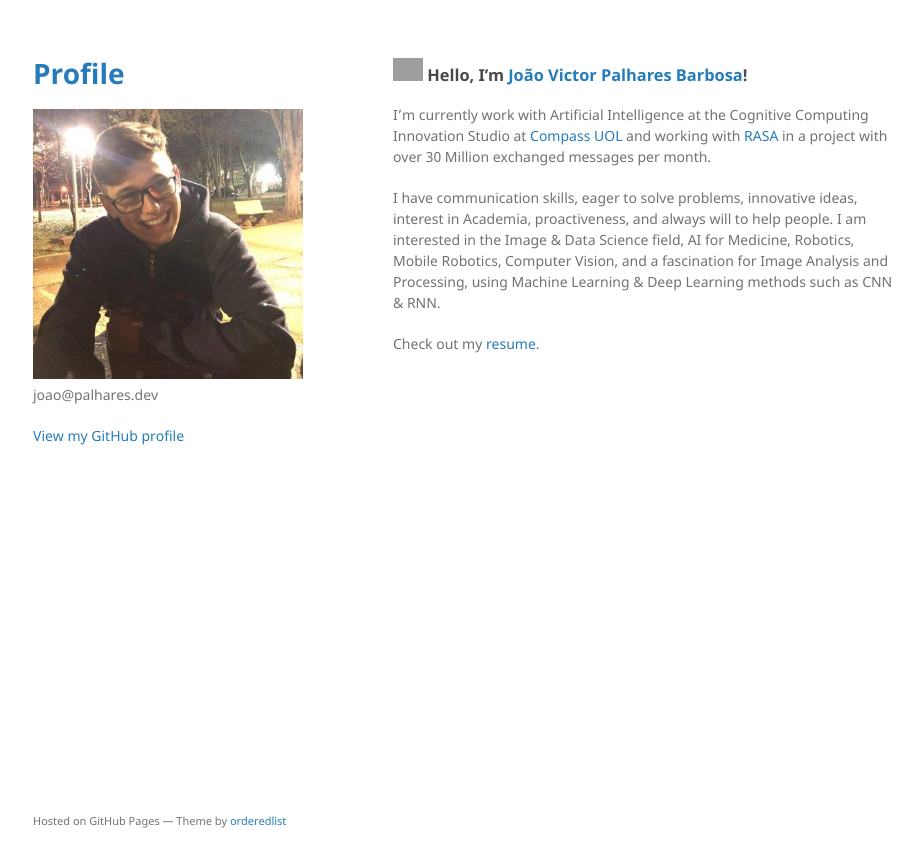
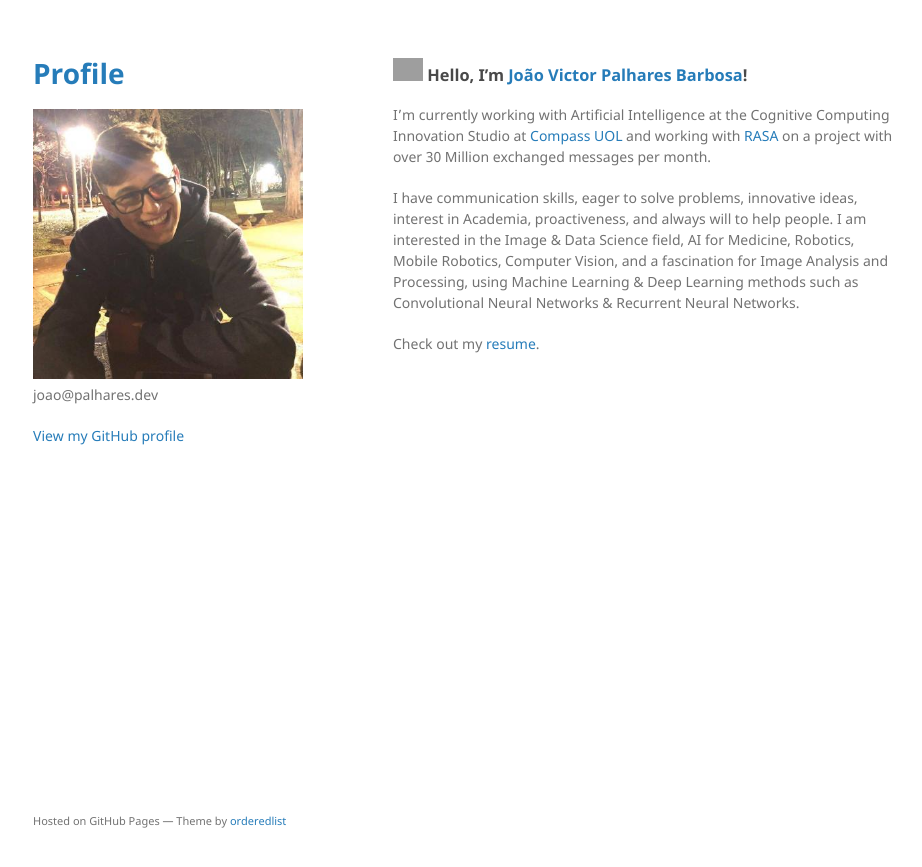
Before and after one commit to joaoavanzini/joaoavanzini.github.io, a Jekyll site: the page built from index.md, in a window 1280 px wide. Shown: the top 867 px of the page, without its empty margins (177-1099 px from the left). Built offline with Jekyll 4.4.1, drawn with Linux system fonts in a browser that asks for light colours; our own code applies the rules of GitHub Pages for plain Markdown files; grey boxes are pictures that could not be loaded.

```diff
--- a/index.md
+++ b/index.md
@@ -3,14 +3,9 @@ layout: default
 ---
 ### <img src="https://media.giphy.com/media/hvRJCLFzcasrR4ia7z/giphy.gif" width="30px"> Hello, I'm [João Victor Palhares Barbosa](https://www.linkedin.com/in/joao-palhares/)!
 
-I'm currently work with Artificial Intelligence at the
-Cognitive Computing Innovation Studio at [Compass UOL](https://compass.uol/) and working with [RASA](https://rasa.com/) in a project with
-over 30 Million exchanged messages per month.
+I'm currently working with Artificial Intelligence at the Cognitive Computing Innovation Studio at [Compass UOL](https://compass.uol/) and working with [RASA](https://rasa.com/) on a project with over 30 Million exchanged messages per month.
 
-I have communication skills, eager to solve problems, innovative ideas, interest in Academia,
-proactiveness, and always will to help people. I am interested in the Image & Data
-Science field, AI for Medicine, Robotics, Mobile Robotics, Computer Vision, and a fascination for
-Image Analysis and Processing, using Machine Learning & Deep Learning methods such as CNN &
-RNN.
+I have communication skills, eager to solve problems, innovative ideas, interest in Academia, proactiveness, and always will to help people. I am interested in the Image & Data Science field, AI for Medicine, Robotics, Mobile Robotics, Computer Vision, and a fascination for Image Analysis and Processing, using Machine Learning & Deep Learning methods such as Convolutional Neural Networks &
+Recurrent Neural Networks.
 
 Check out my [resume](./assets/src/resume.pdf).
```
